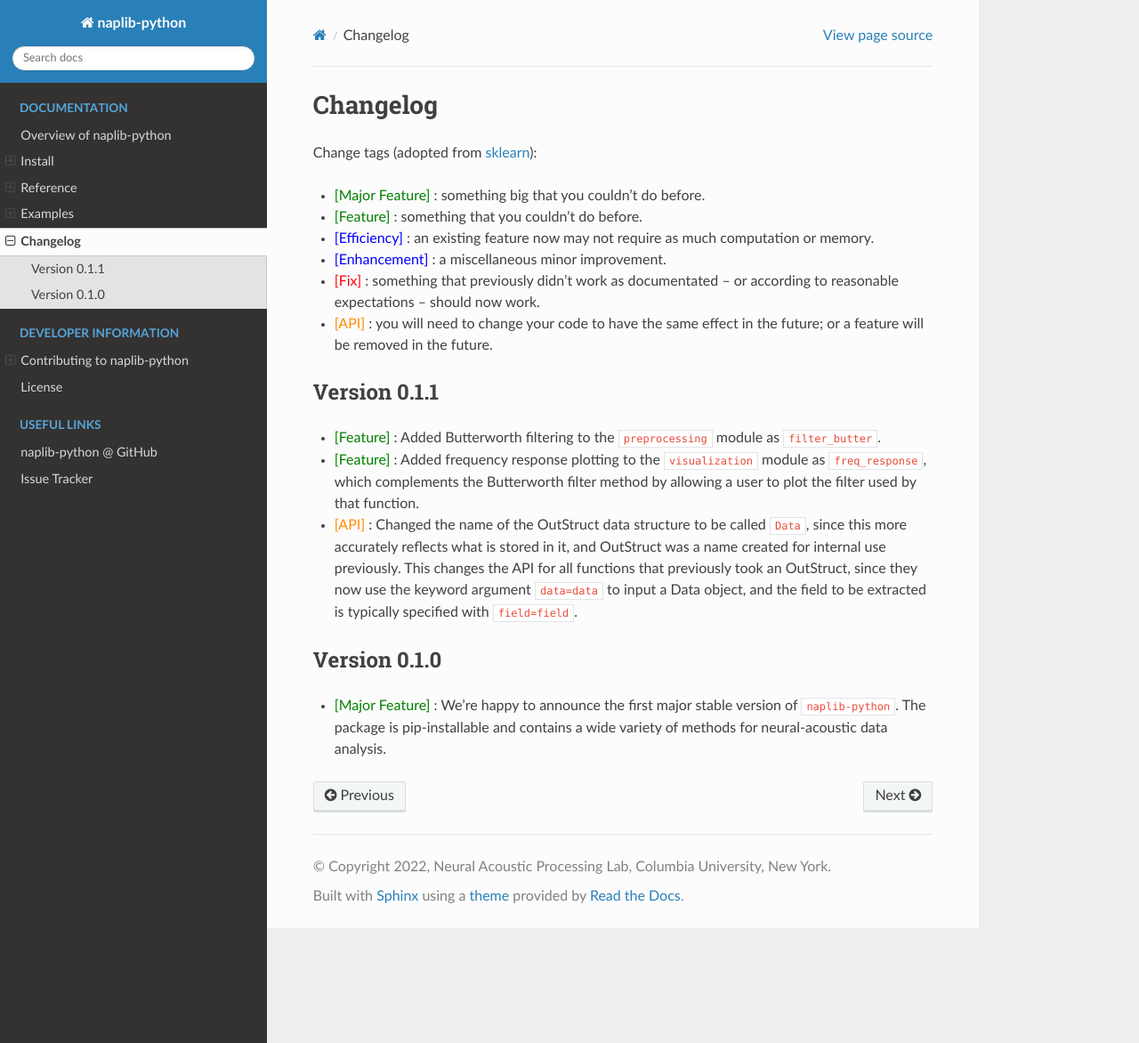
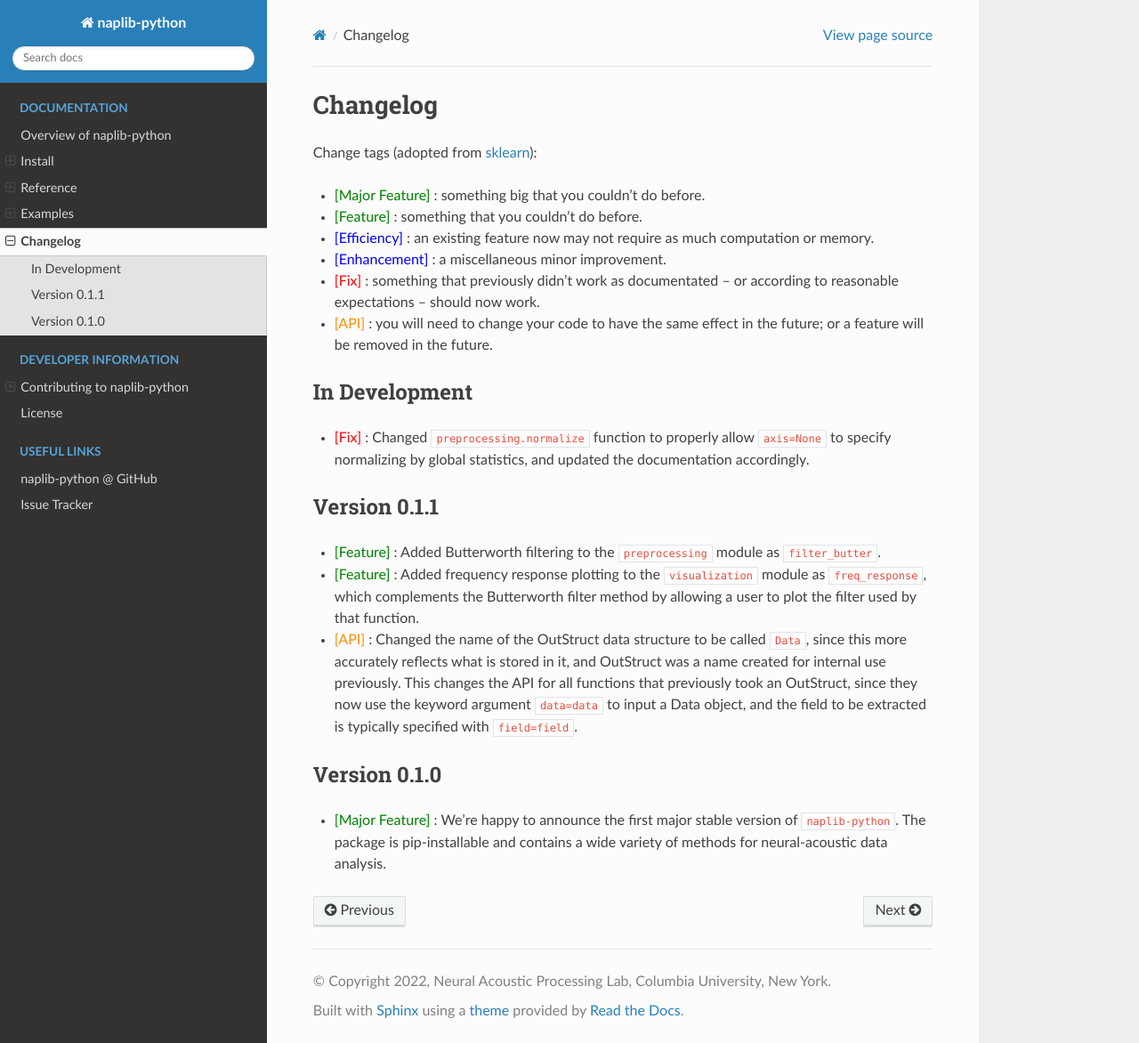
Before and after one commit to naplab/naplib-python, a Sphinx documentation site: the page built from docs/changelog.rst, in a window 1280 px wide and 1172 px high. Shown: the whole window at 89% size. Built offline with Sphinx 7.4.7 and the Read the Docs theme 2.0.0, drawn with Linux system fonts in a browser that asks for light colours; pages that are not in the unit, such as notebooks, are missing from menus.

Commit message:
in dev changelog

```diff
--- a/docs/changelog.rst
+++ b/docs/changelog.rst
@@ -29,6 +29,12 @@ Change tags (adopted from `sklearn <https://scikit-learn.org/stable/whats_new/v0
 - |API| : you will need to change your code to have the same effect in the future; or a feature will be removed in the future.
 
 
+In Development
+--------------
+
+- |Fix| : Changed ``preprocessing.normalize`` function to properly allow ``axis=None`` to specify normalizing by global statistics, and updated the documentation accordingly.
+
+
 Version 0.1.1
 -------------
 
```
